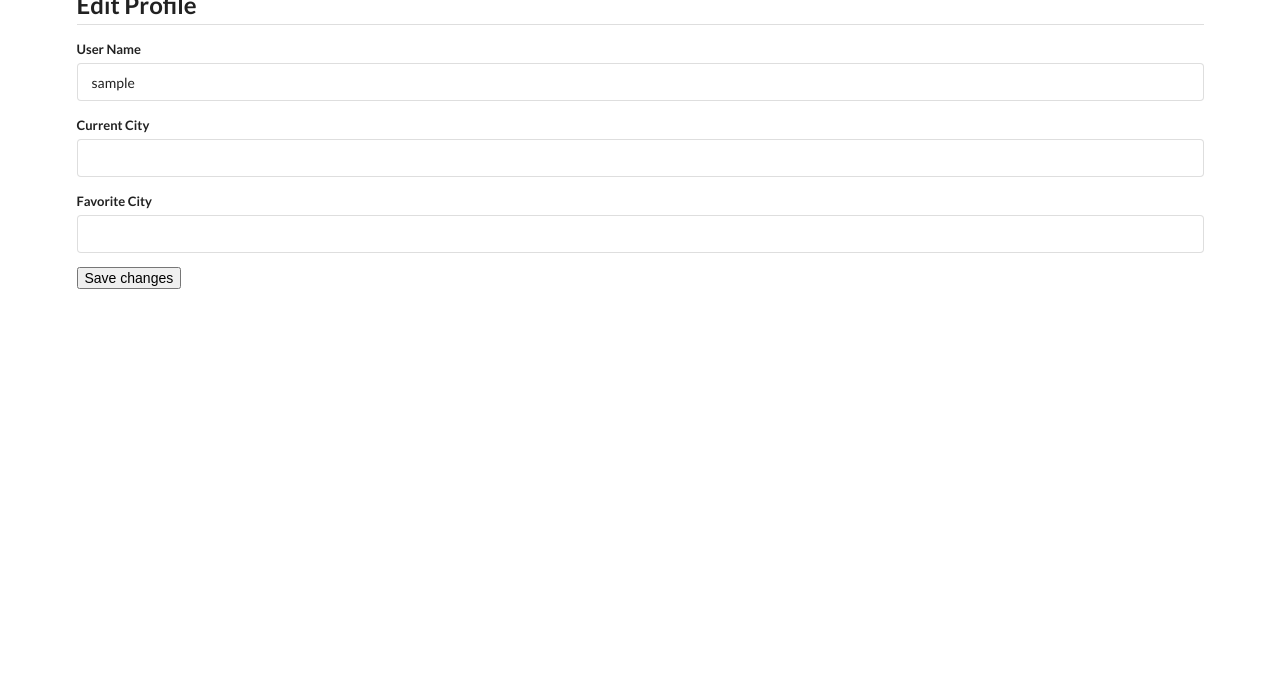
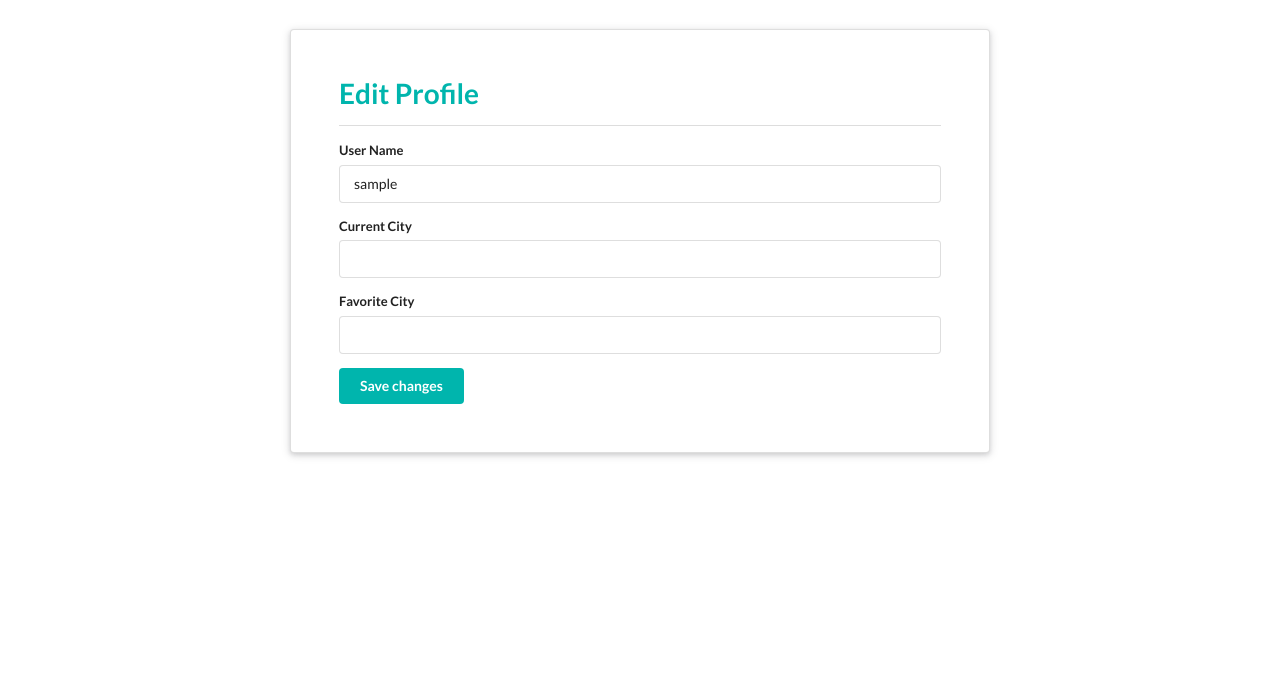
Before and after one commit to 2manycooks/Wayfarer, a Django app: page /users/edit in a window 1280 px wide. Shown: the part 125-800 px from the top of the page. Run offline with Django 3.2, Linux system fonts and the light colour scheme; the visitor is signed in with stand-in values (Sample User, id 1); some libraries are stand-ins or nearby versions.

Commit message:
Edit Profile Page Sylized

```diff
--- a/main_app/static/css/style.css
+++ b/main_app/static/css/style.css
@@ -71,3 +71,10 @@ a :hover {
     font-size: 80px;
     color: white;
   } */
+
+.container {
+    display: flex;
+    margin: 50px;
+    justify-content: center;
+    align-items: center;
+  }
--- a/main_app/templates/users/edit.html
+++ b/main_app/templates/users/edit.html
@@ -1,15 +1,17 @@
 {% extends 'base.html' %}
 {% block content %}
 
-<div class="ui container">
-    <div class ="ui dividing header">
-        <h2>Edit Profile</h2>
+<div class="container">
+    <div class="ui raised very padded text container segment">
+        <div class="ui teal header">
+            <h1>Edit Profile</h1>
         </div>
+        <div class="ui divider"></div>
             <form class="ui form" method="post">
                 {% csrf_token %}
                     <div class="field">
                         <label>User Name</label>
-                <div class="ui input" >
+                        <div class="ui input" placeholder="">
                             {{ user_form.username }}
                         </div>
                     </div>
@@ -25,12 +27,10 @@
                             {{ profile_form.favorite_city }}
                         </div>
                     </div>
-
-            <button type="submit">Save changes</button>
+                <button class="ui teal button">Save changes</button>
             </form>
-
         </div>
-
+    </div>
 </div>
 
 {% endblock %}
```
Lines whose indentation alone changed are shown as unchanged.
